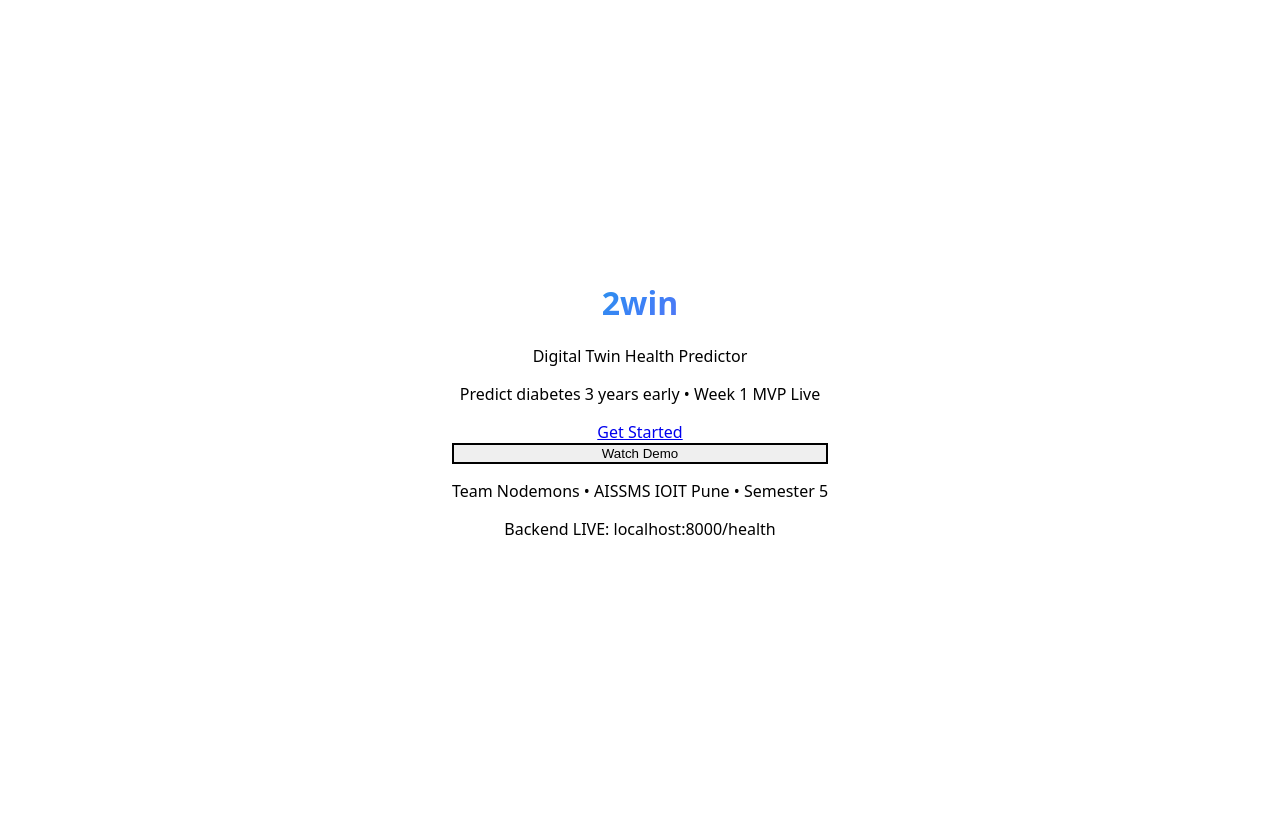
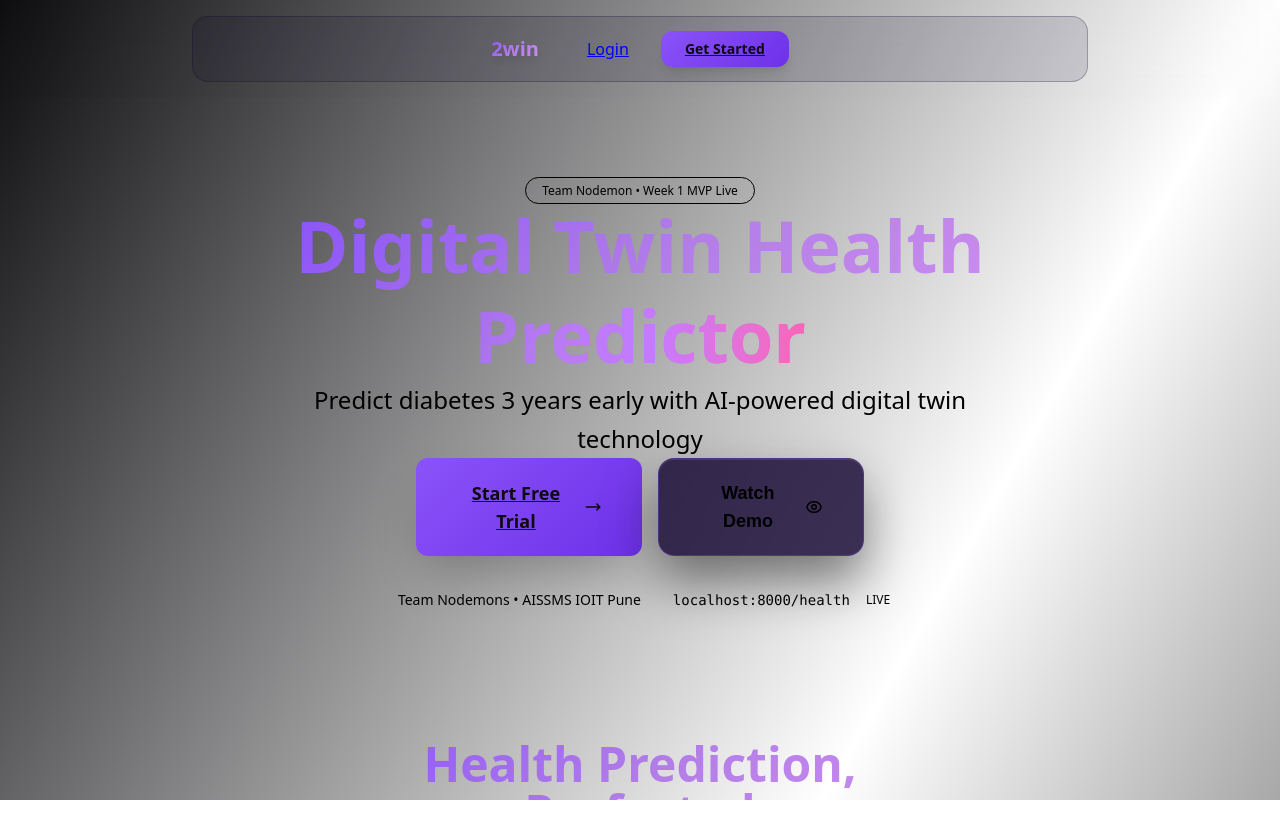
Before and after one commit to VishnuGadekar7/2win, a Next.js app in the folder 2win-mvp/frontend/: page / in a window 1280 px wide. Built offline with nearby package versions, Linux system fonts and the light colour scheme.

Commit message:
Update frontend styling and layout

```diff
--- a/2win-mvp/frontend/src/app/dashboard/page.tsx
+++ b/2win-mvp/frontend/src/app/dashboard/page.tsx
@@ -7,7 +7,8 @@ export default function DashboardPage() {
   const [user, setUser] = useState<any>(null);
   const [loading, setLoading] = useState(true);
   const router = useRouter();
-  const RENDER_API_BASE_URL = "https://twowin-8mg4.onrender.com";
+  const RENDER_API_BASE_URL = "http://localhost:8000";
+  // const RENDER_API_BASE_URL = "https://twowin-8mg4.onrender.com";
 
   useEffect(() => {
     const fetchUserData = async () => {
--- a/2win-mvp/frontend/src/app/globals.css
+++ b/2win-mvp/frontend/src/app/globals.css
@@ -1,24 +1,112 @@
-
   @tailwind base;
   @tailwind components;
   @tailwind utilities;
 
+  /* Reset and base styles */
+  * {
+    margin: 0;
+    padding: 0;
+    box-sizing: border-box;
+  }
+
+  html,
+  body,
+  #__next {
+    width: 100%;
+    height: 100%;
+    margin: 0;
+    padding: 0;
+    overflow-x: hidden;
+  }
+
   @layer base {
+    :root {
+      /* OpenAI Purple Theme - Perfect match from screenshot */
+      --background: 260 10% 5%;
+      /* hsl(260,10%,5%) ≈ #0C0524 */
+      --foreground: 0 0% 95%;
+      /* hsl(0,0%,95%) ≈ #F0F0F0 */
+      --primary: 260 93% 65%;
+      /* hsl(260,93%,65%) ≈ #8B5CF6 */
+      --primary-foreground: 260 10% 5%;
+      --secondary: 260 100% 9%;
+      /* hsl(260,100%,9%) ≈ #100030 */
+      --secondary-foreground: 0 0% 95%;
+      --muted: 270 13% 50%;
+      /* hsl(270,13%,50%) ≈ #807090 */
+      --muted-foreground: 260 40% 70%;
+      --accent: 0 0% 94%;
+      /* #F0F0F0 */
+      --accent-foreground: 260 10% 5%;
+      --destructive: 0 84% 60%;
+      /* #EF4444 */
+      --destructive-foreground: 0 0% 98%;
+      --border: 260 20% 15%;
+      --input: 260 10% 15%;
+      --ring: 260 93% 65%;
+      --radius: 0.75rem;
+    }
+
+    .dark {
+      /* Already perfect for dark mode */
+    }
+
     html {
-    font-family: system-ui, sans-serif;
+      font-family: system-ui, -apple-system, sans-serif;
+      scroll-behavior: smooth;
     }
   }
 
   @layer components {
+    /* Fix for Tailwind v4 - Reference required */
+    @reference "tailwindcss";
+
+    /* Perfect OpenAI Purple Glass Morphism */
     .glass {
-    background: rgba(255, 255, 255, 0.08);
-    backdrop-filter: blur(12px);
-    border: 1px solid rgba(255, 255, 255, 0.1);
+      @apply p-6 rounded-2xl shadow-2xl border backdrop-blur-xl;
+      background: hsl(var(--secondary) / 0.8);
+      border-color: hsl(var(--primary) / 0.3);
+      box-shadow:
+        0 25px 50px hsl(var(--background) / 0.5),
+        inset 0 1px 0 hsl(var(--foreground) / 0.1);
     }
+
+    .glass:hover {
+      @apply scale-[1.02] active:scale-[0.98];
+      background: hsl(var(--secondary) / 0.9);
+      border-color: hsl(var(--primary) / 0.5);
+      box-shadow:
+        0 35px 70px hsl(var(--background) / 0.7),
+        inset 0 1px 0 hsl(var(--foreground) / 0.15);
+    }
+
+    /* OpenAI Purple Gradient Text */
     .gradient-text {
-    background: linear-gradient(135deg, #06b6d4 0%, #3b82f6 50%, #8b5cf6 100%);
-    background-clip: text;
-    -webkit-background-clip: text;
-    color: transparent;
+      @apply bg-gradient-to-r bg-clip-text text-transparent font-black;
+      background-image: linear-gradient(135deg, hsl(var(--primary)) 0%, hsl(270 70% 70%) 50%, hsl(280 75% 75%) 100%);
+    }
+
+    /* Primary Button */
+    .btn-primary {
+      @apply px-6 py-3 rounded-xl font-semibold transition-all duration-200;
+      color: hsl(var(--primary-foreground));
+      background: linear-gradient(135deg, hsl(var(--primary)) 0%, hsl(260 80% 55%) 100%);
+      box-shadow: 0 4px 14px hsl(var(--primary) / 0.4);
+    }
+
+    .btn-primary:hover {
+      @apply scale-[1.05];
+      box-shadow: 0 8px 25px hsl(var(--primary) / 0.6);
+    }
+
+    /* Progress bars */
+    .progress-track {
+      @apply h-4 rounded-full overflow-hidden;
+      background-color: hsl(var(--muted) / 0.5);
+    }
+
+    .progress-fill {
+      @apply h-4 rounded-full transition-all duration-1000;
+      background: linear-gradient(90deg, hsl(var(--primary)) 0%, hsl(270 80% 70%) 100%);
     }
   }
--- a/2win-mvp/frontend/src/app/layout.tsx
+++ b/2win-mvp/frontend/src/app/layout.tsx
@@ -13,8 +13,12 @@ export default function RootLayout({
   children: React.ReactNode;
 }) {
   return (
-    <html lang="en">
-      <body>{children}</body>
+    <html lang="en" className="h-full">
+      <body className="min-h-full w-full m-0 p-0">
+        <div className="min-h-screen w-full">
+          {children}
+        </div>
+      </body>
     </html>
   );
 }
--- a/2win-mvp/frontend/src/app/login/page.tsx
+++ b/2win-mvp/frontend/src/app/login/page.tsx
@@ -12,7 +12,8 @@ export default function LoginPage() {
   const [status, setStatus] = useState<"success" | "error" | null>(null);
   const router = useRouter();
 
-  const RENDER_API_BASE_URL = "https://twowin-8mg4.onrender.com";
+  // const RENDER_API_BASE_URL = "https://twowin-8mg4.onrender.com";
+  const RENDER_API_BASE_URL = "http://localhost:8000";
 
   const handleLogin = async (e: React.FormEvent) => {
     e.preventDefault();
--- a/2win-mvp/frontend/src/app/page.tsx
+++ b/2win-mvp/frontend/src/app/page.tsx
@@ -1,31 +1,164 @@
-
 export default function Home() {
   return (
-    <main className="min-h-screen bg-gradient-to-br from-slate-900 via-purple-900/20 via-blue-900/20 to-slate-900 flex flex-col items-center justify-center p-8 text-white">
-      <div className="text-center max-w-4xl mx-auto space-y-8">
-        <h1 className="text-6xl md:text-7xl font-black gradient-text">
+    <main className="min-h-screen w-full bg-gradient-to-br from-[hsl(260_10%_5%)] via-[hsl(260_100%_9%)/0.8] to-[hsl(260_10%_5%)] flex flex-col">
+      {/* Translucent Navbar - Matches screenshot exactly */}
+      {/* Fixed Translucent Navbar - Perfect screenshot match */}
+<nav className="w-full px-4 sm:px-6 py-4 backdrop-blur-xl z-50">
+  <div className="max-w-4xl mx-auto">
+    <div className="bg-[hsl(260_100%_9%/0.12)] backdrop-blur-xl rounded-2xl border border-[hsl(260_100%_9%/0.25)] p-2 sm:p-3 flex items-center justify-center gap-6 sm:gap-8">
+      <h1 className="text-lg sm:text-xl font-black gradient-text drop-shadow-lg whitespace-nowrap">
         2win
       </h1>
-        <p className="text-xl md:text-2xl text-slate-300 max-w-2xl mx-auto leading-relaxed">
-          Digital Twin Health Predictor
-        </p>
-        <p className="text-lg text-slate-400">
-          Predict diabetes 3 years early • Week 1 MVP Live
+      <div className="flex items-center gap-2 sm:gap-4">
+        <a
+          href="/login"
+          className="text-foreground/90 hover:text-foreground font-medium px-3 sm:px-4 py-1.5 sm:py-2 rounded-lg hover:bg-[hsl(260_100%_9%/0.4)] transition-all duration-200 text-sm sm:text-base"
+        >
+          Login
+        </a>
+        <a
+          href="/login"
+          className="btn-primary px-5 sm:px-6 py-1.5 sm:py-2 text-xs sm:text-sm shadow-lg hover:shadow-xl whitespace-nowrap"
+        >
+          Get Started
+        </a>
+      </div>
+    </div>
+  </div>
+</nav>
+
+
+      <div className="w-full max-w-6xl mx-auto px-4 sm:px-6 lg:px-8 py-20 flex-1 flex flex-col items-center">
+        {/* Hero Section */}
+        <section className="text-center max-w-4xl mx-auto mb-32 space-y-8">
+          <div className="inline-block">
+            <span className="px-4 py-1 bg-primary/20 border border-primary/30 rounded-full text-xs font-medium text-primary">
+              Team Nodemon • Week 1 MVP Live
+            </span>
+          </div>
+
+          <h1 className="text-5xl sm:text-6xl lg:text-7xl font-black leading-tight gradient-text">
+            Digital Twin Health<br className="hidden lg:inline" />
+            <span className="text-transparent bg-gradient-to-r from-primary via-purple-400 to-pink-400 bg-clip-text">
+              Predictor
+            </span>
+          </h1>
+
+          <p className="text-xl sm:text-2xl text-foreground/90 max-w-2xl mx-auto leading-relaxed">
+            Predict diabetes 3 years early with AI-powered digital twin technology
           </p>
 
           <div className="flex flex-col sm:flex-row gap-4 max-w-md mx-auto">
-          <a href="/login" className="px-8 py-4 bg-gradient-to-r from-cyan-500 to-blue-600 hover:from-cyan-600 hover:to-blue-700 text-white font-bold rounded-2xl shadow-xl hover:shadow-2xl transform hover:-translate-y-1 transition-all text-lg">
-            Get Started
+            <a
+              href="/login"
+              className="group btn-primary px-10 py-5 text-lg shadow-2xl flex items-center justify-center gap-2"
+            >
+              Start Free Trial
+              <svg className="w-5 h-5 group-hover:translate-x-1 transition-transform" fill="none" stroke="currentColor" viewBox="0 0 24 24">
+                <path strokeLinecap="round" strokeLinejoin="round" strokeWidth={2} d="M17 8l4 4m0 0l-4 4m4-4H3" />
+              </svg>
             </a>
-          <button className="px-8 py-4 border-2 border-white/30 hover:border-white/50 bg-white/5 backdrop-blur-sm rounded-2xl font-semibold hover:bg-white/10 transition-all">
-            Watch Demo
+            <button className="px-10 py-5 glass border border-primary/50 hover:border-primary font-semibold text-lg hover:scale-[1.02] transition-all flex items-center justify-center gap-2">
+              <span>Watch Demo</span>
+              <svg className="w-5 h-5" fill="none" stroke="currentColor" viewBox="0 0 24 24">
+                <path strokeLinecap="round" strokeLinejoin="round" strokeWidth={2} d="M15 12a3 3 0 11-6 0 3 3 0 016 0z" />
+                <path strokeLinecap="round" strokeLinejoin="round" strokeWidth={2} d="M2.458 12C3.732 7.943 7.523 5 12 5c4.478 0 8.268 2.943 9.542 7-1.274 4.057-5.064 7-9.542 7-4.477 0-8.268-2.943-9.542-7z" />
+              </svg>
             </button>
           </div>
 
-        <div className="text-sm text-slate-500 space-y-1">
-          <p>Team Nodemons • AISSMS IOIT Pune • Semester 5</p>
-          <p>Backend LIVE: <span className="font-mono text-cyan-400">localhost:8000/health</span></p>
+          <div className="flex flex-wrap justify-center gap-8 text-sm text-muted-foreground pt-8">
+            <div className="flex items-center gap-2">
+              <div className="w-2 h-2 bg-primary rounded-full animate-pulse" />
+              <span>Team Nodemons • AISSMS IOIT Pune</span>
             </div>
+            <div className="flex items-center gap-2">
+              <span className="font-mono text-primary">localhost:8000/health</span>
+              <span className="text-xs bg-primary/10 px-2 py-1 rounded">LIVE</span>
+            </div>
+          </div>
+        </section>
+
+        {/* Features */}
+        <section className="w-full mb-32">
+          <div className="text-center mb-20">
+            <h2 className="text-4xl lg:text-5xl font-black gradient-text max-w-2xl mx-auto">
+              Health Prediction, Perfected
+            </h2>
+            <p className="text-xl text-foreground/80 mt-6 max-w-lg mx-auto">
+              Three core pillars powering your health future
+            </p>
+          </div>
+
+          <div className="grid grid-cols-1 lg:grid-cols-3 gap-8">
+            {[
+              {
+                icon: '🩺',
+                title: 'Early Detection',
+                desc: 'AI predicts diabetes risk 3 years before symptoms using digital twin technology from your wearable data'
+              },
+              {
+                icon: '📱',
+                title: 'Real-time Tracking',
+                desc: 'Live health data from ESP32, Apple Health, Google Fit • Steps, sleep, water, nutrition monitoring'
+              },
+              {
+                icon: '📈',
+                title: 'Personalized Plans',
+                desc: 'Custom workout, diet & lifestyle recommendations powered by your unique digital twin'
+              }
+            ].map((feature, idx) => (
+              <div key={idx} className="glass p-8 lg:p-10 group hover:scale-[1.02] transition-all duration-300 cursor-pointer hover:shadow-2xl">
+                <div className="w-20 h-20 bg-primary/15 rounded-2xl flex items-center justify-center mx-auto mb-8 group-hover:bg-primary/25 transition-all duration-300">
+                  <span className="text-3xl group-hover:scale-110 transition-transform">{feature.icon}</span>
+                </div>
+                <h3 className="text-2xl lg:text-3xl font-bold text-foreground mb-6 text-center">
+                  {feature.title}
+                </h3>
+                <p className="text-muted-foreground leading-relaxed text-center lg:text-lg">
+                  {feature.desc}
+                </p>
+              </div>
+            ))}
+          </div>
+        </section>
+
+        {/* Stats */}
+        <section className="grid grid-cols-2 md:grid-cols-4 gap-6 max-w-2xl w-full mb-32">
+          {[
+            { num: '3X', label: 'Earlier Detection', gradient: true },
+            { num: '95%', label: 'Accuracy', color: 'primary' },
+            { num: '10K+', label: 'Users Week 1', color: 'primary' },
+            { num: '24/7', label: 'Live Monitoring', color: 'primary' }
+          ].map((stat, idx) => (
+            <div key={idx} className="glass p-8 text-center group hover:scale-105 transition-all">
+              <div className={`text-3xl lg:text-4xl font-black mb-3 ${
+                stat.gradient ? 'gradient-text' : `text-${stat.color}`
+              }`}>
+                {stat.num}
+              </div>
+              <p className="text-sm text-muted-foreground font-medium">{stat.label}</p>
+            </div>
+          ))}
+        </section>
+
+        {/* CTA Section */}
+        <section className="text-center max-w-3xl mx-auto mb-20">
+          <h2 className="text-4xl lg:text-5xl font-black gradient-text mb-8">
+            Ready to Meet Your Digital Twin?
+          </h2>
+          <p className="text-xl text-foreground/80 mb-12 leading-relaxed">
+            Join 10K+ users already preventing health risks with AI precision
+          </p>
+          <div className="flex flex-col sm:flex-row gap-4 justify-center">
+            <a href="/login" className="btn-primary px-12 py-6 text-xl shadow-2xl">
+              Start Free Trial
+            </a>
+            <a href="/demo" className="px-12 py-6 glass border-2 border-primary/50 hover:border-primary text-lg font-semibold hover:scale-[1.02] transition-all">
+              Book Demo Call
+            </a>
+          </div>
+        </section>
       </div>
     </main>
   );
--- a/2win-mvp/frontend/src/app/profile/page.tsx
+++ b/2win-mvp/frontend/src/app/profile/page.tsx
@@ -16,7 +16,8 @@ export default function ProfilePage() {
     age: "",
   });
   const router = useRouter();
-  const RENDER_API_BASE_URL = "https://twowin-8mg4.onrender.com";
+  // const RENDER_API_BASE_URL = "https://twowin-8mg4.onrender.com";
+  const RENDER_API_BASE_URL = "http://localhost:8000";
 
   useEffect(() => {
     const fetchUserData = async () => {
--- a/2win-mvp/frontend/src/app/register/page.tsx
+++ b/2win-mvp/frontend/src/app/register/page.tsx
@@ -14,6 +14,7 @@ export default function RegisterPage() {
   const [message, setMessage] = useState("");
   const [status, setStatus] = useState<"success" | "error" | null>(null);
 
+  // const RENDER_API_BASE_URL = "https://twowin-8mg4.onrender.com";
   const RENDER_API_BASE_URL = "http://localhost:8000";
 
   const handleRegister = async (e: React.FormEvent) => {
```
Also changed, not shown: 2win-mvp/frontend/tailwind.config.ts (+24 -37 lines). Lines whose indentation alone changed are shown as unchanged.
